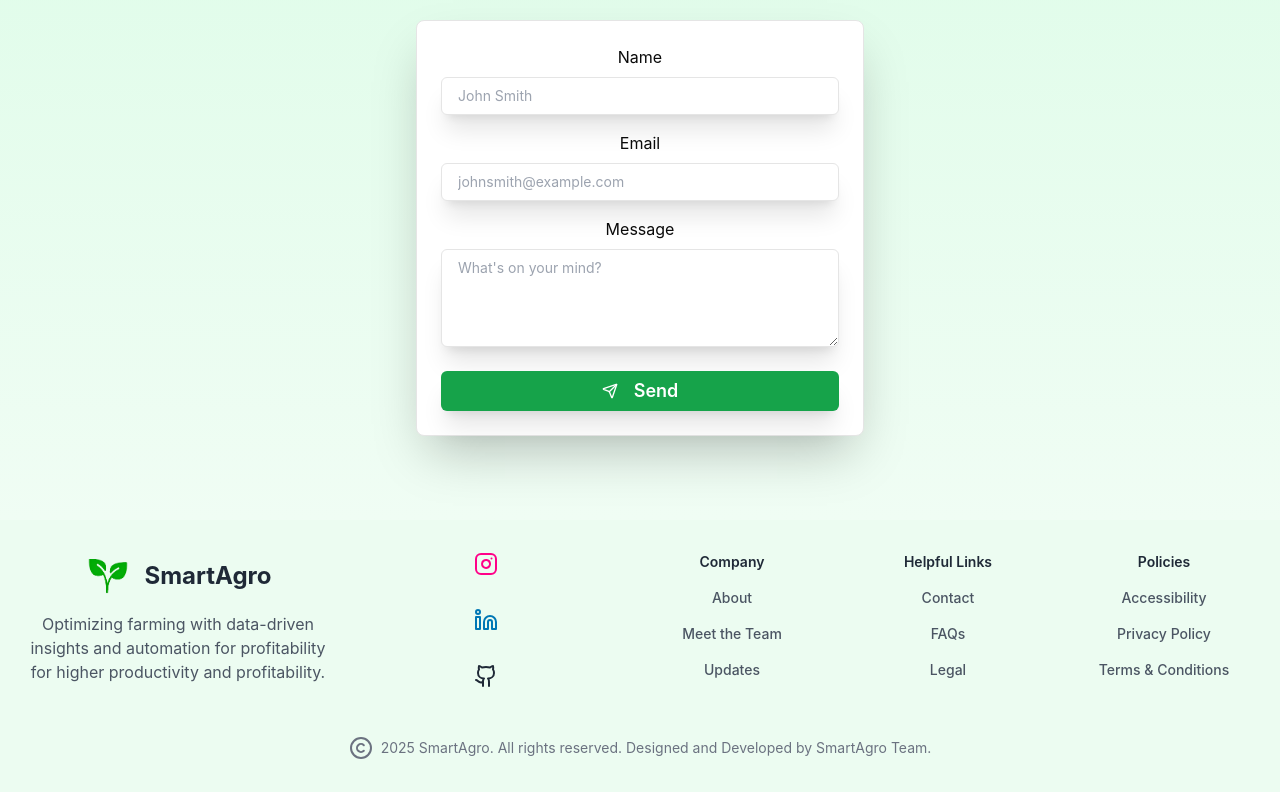
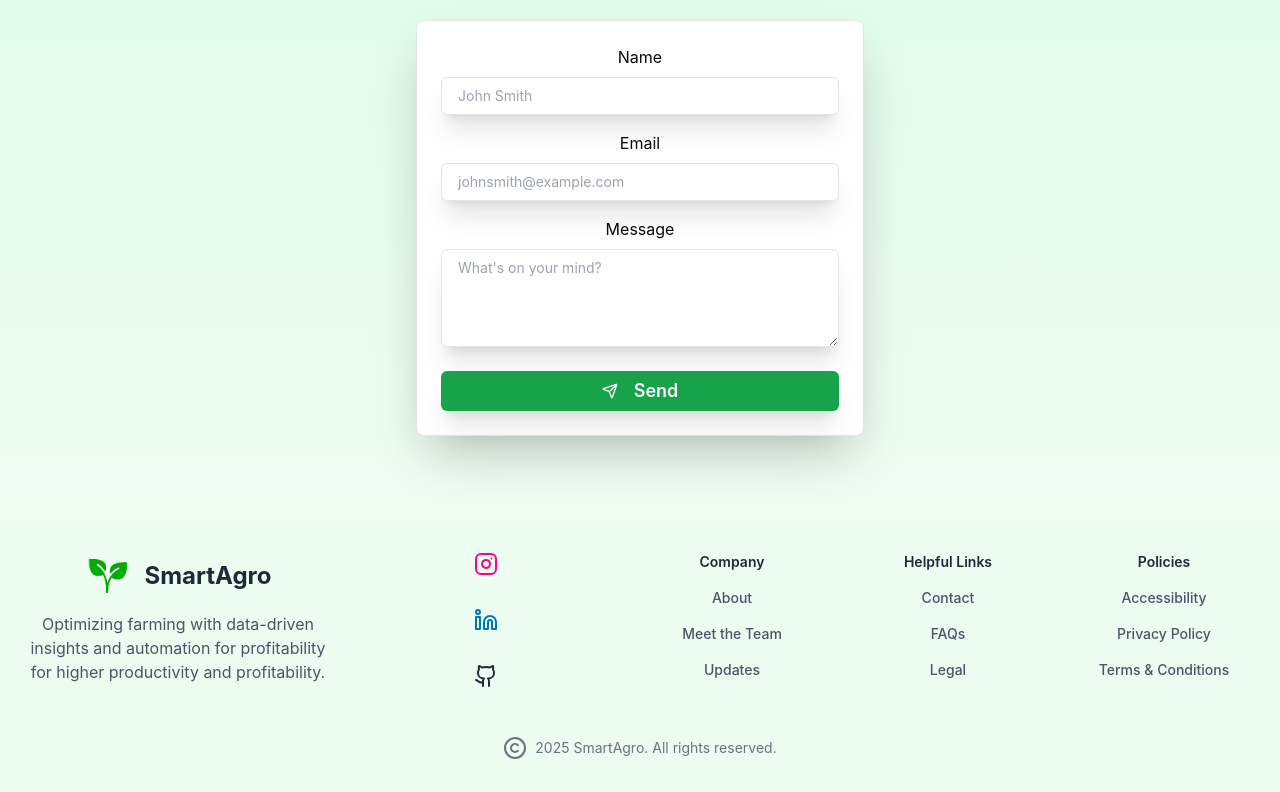
Before and after one commit to LishanR/FarmSync-Web, a React (Vite) app: page / in a window 1280 px wide. Shown: the part 3594-4386 px from the top of the page. Built offline with nearby package versions, Linux system fonts and the light colour scheme.

Commit message:
Update Footer.jsx
changed copyright to be more professional

```diff
--- a/src/Footer.jsx
+++ b/src/Footer.jsx
@@ -67,7 +67,7 @@ function Footer() {
 			<div className="text-center text-gray-500 text-sm mt-12">
 				<p className="flex justify-center items-center">
 				<Copyright className="mr-2" />
-				2025 SmartAgro. All rights reserved. Designed and Developed by SmartAgro Team.
+				2025 SmartAgro. All rights reserved.
 				</p>
 			</div>
 		</footer>
```
